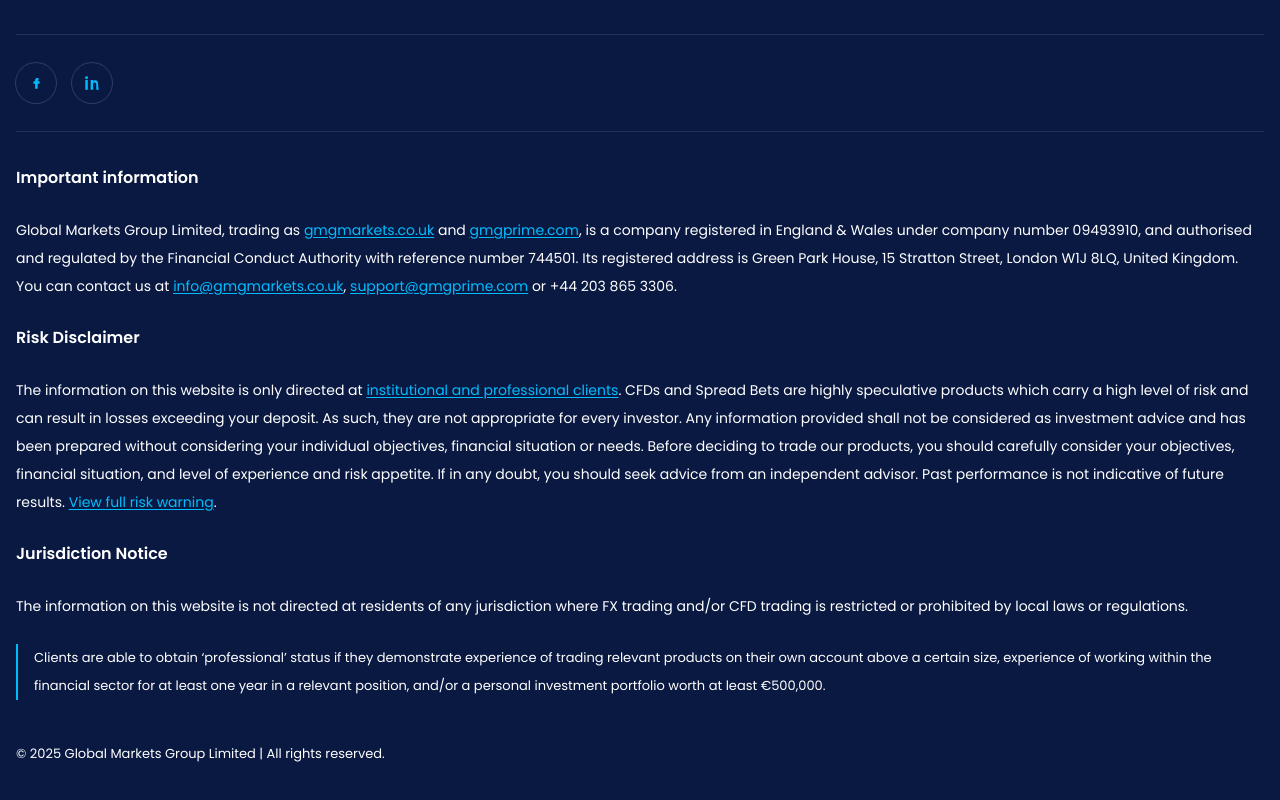
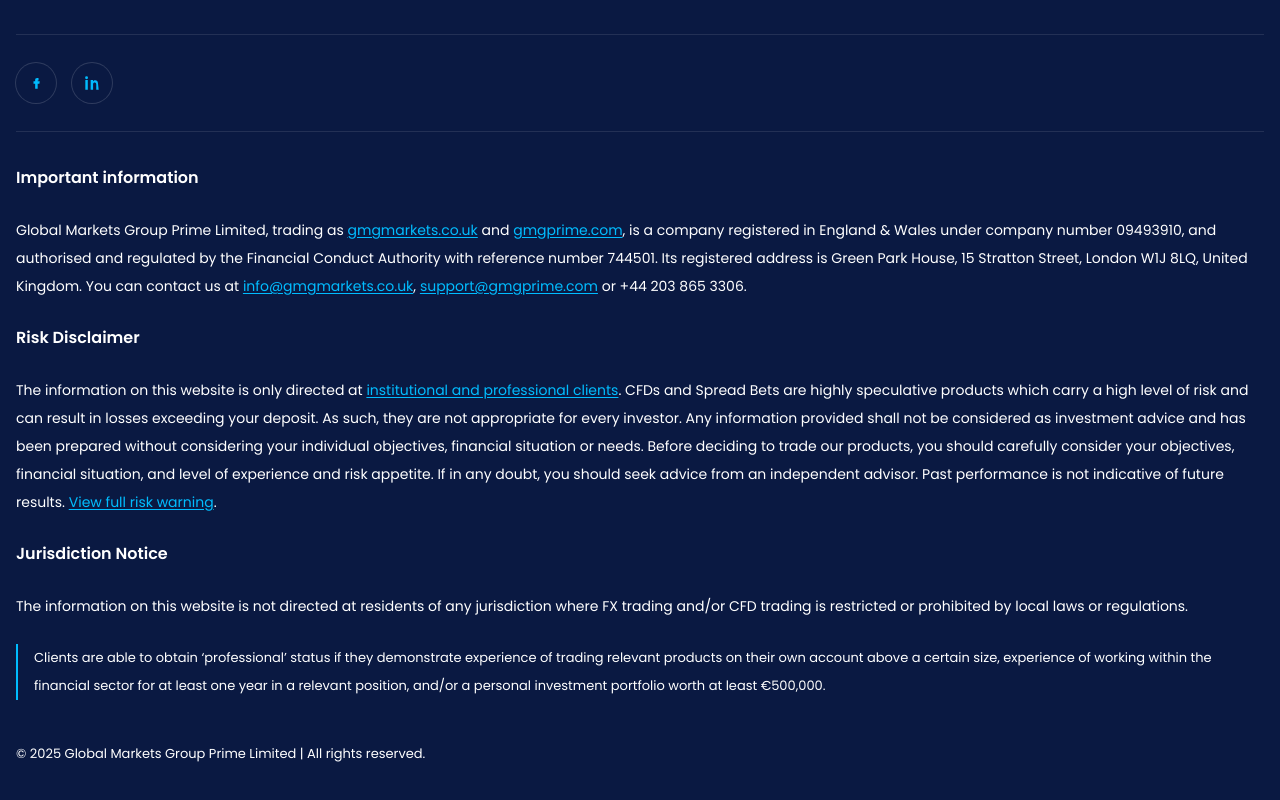
Before and after one commit to GTC-X/gmgprime, a Next.js app: page /en/faqs in a window 1280 px wide. Shown: the part 3778-4578 px from the top of the page. Built offline with nearby package versions, Linux system fonts and the light colour scheme.

Commit message:
saasasas

```diff
--- a/src/app/[locale]/new-site/components/sections/Footer.jsx
+++ b/src/app/[locale]/new-site/components/sections/Footer.jsx
@@ -1,5 +1,5 @@
 export default function NewCommonFooter({
-    companyName = "Global Markets Group Limited",
+    companyName = "Global Markets Group Prime Limited",
     companyNumber = "09493910",
     fcaRef = "744501",
     address = "Green Park House, 15 Stratton Street, London W1J 8LQ, United Kingdom",
```
